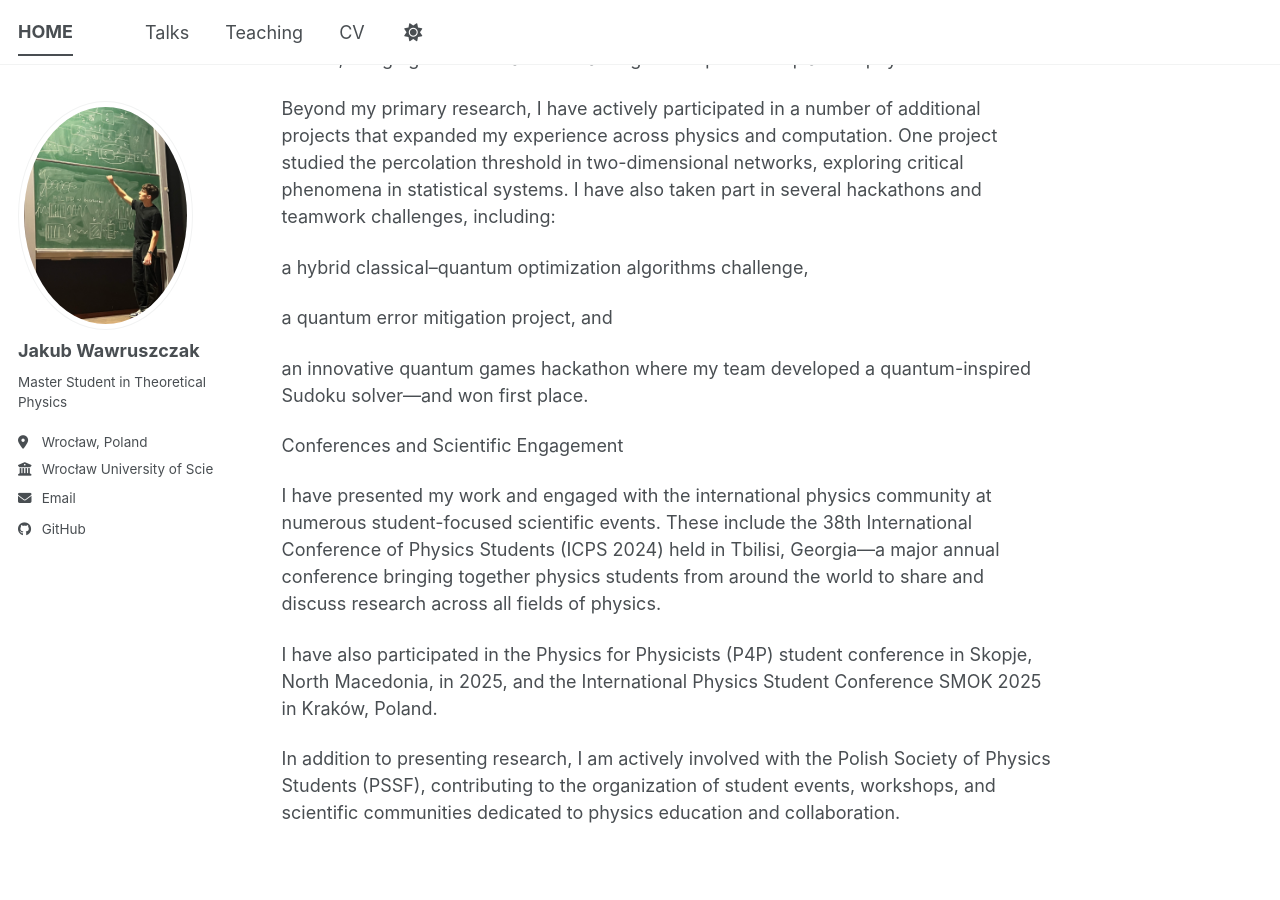
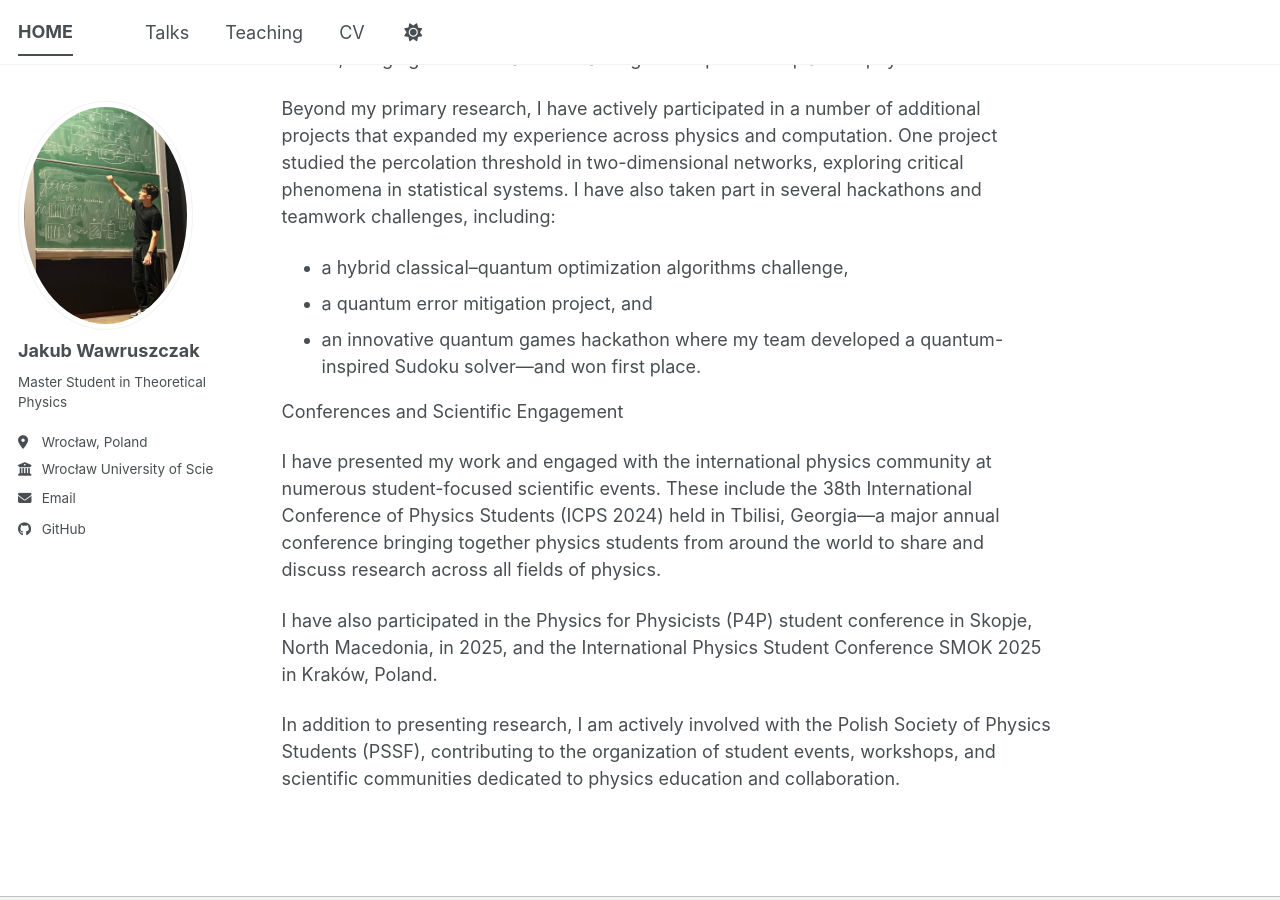
Before and after one commit to JakubWaw/JakubWaw.github.io, a Jekyll site: the page built from _pages/about.md, in a window 1280 px wide and 900 px high, scrolled down 442 px. Built offline with Jekyll 4.4.1, drawn with Linux system fonts in a browser that asks for light colours; a script bundle is joined from its source files by our own code; library files that are not in the unit come from our copies.

```diff
--- a/_pages/about.md
+++ b/_pages/about.md
@@ -14,12 +14,9 @@ I am a dedicated physicist with a strong foundation in theoretical and computati
 My Bachelor’s thesis focused on the impact of measurements—both regular projective and Bell-type—on the dynamics of quantum systems, with a particular emphasis on the dynamics of the Heisenberg spin chain. Building on this research, I am currently working on implementing neural networks to analyze and extract deeper insights from simulation results, bridging modern machine learning techniques with quantum physics.
 
 Beyond my primary research, I have actively participated in a number of additional projects that expanded my experience across physics and computation. One project studied the percolation threshold in two-dimensional networks, exploring critical phenomena in statistical systems. I have also taken part in several hackathons and teamwork challenges, including:
-
-a hybrid classical–quantum optimization algorithms challenge,
-
-a quantum error mitigation project, and
-
-an innovative quantum games hackathon where my team developed a quantum-inspired Sudoku solver—and won first place.
+ - a hybrid classical–quantum optimization algorithms challenge,
+ - a quantum error mitigation project, and
+ - an innovative quantum games hackathon where my team developed a quantum-inspired Sudoku solver—and won first place.
 
 Conferences and Scientific Engagement
 
```
